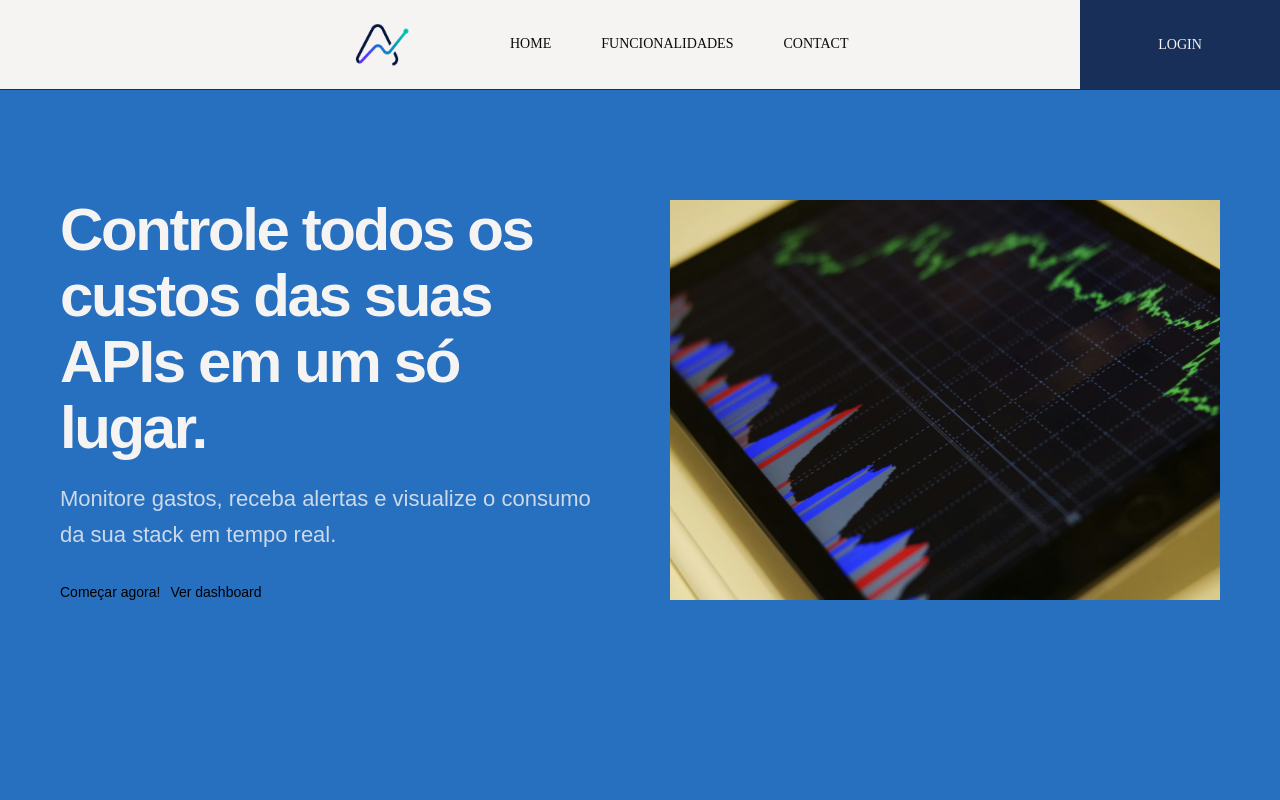
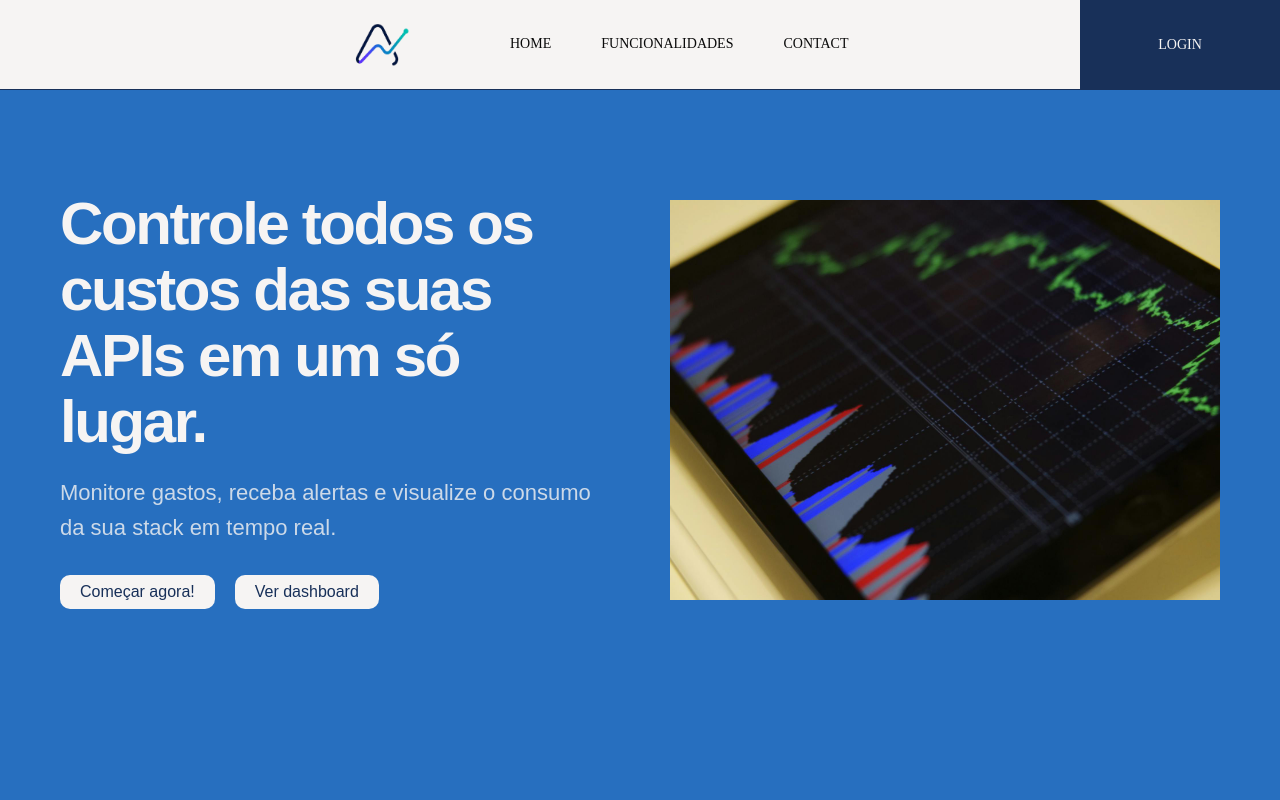
Before and after one commit to CaduValezzi/Custe_AI, a Next.js app: page / in a window 1280 px wide. Shown: the top 800 px of the page. Built offline with nearby package versions, Linux system fonts and the light colour scheme; a web font is replaced by a local one.

Commit message:
feat(hero): enhance action button styles and adjust layout for improved usability

```diff
--- a/src/components/templates/hero/styles.module.scss
+++ b/src/components/templates/hero/styles.module.scss
@@ -63,12 +63,25 @@
     display: flex;
     align-items: center;
 
-    gap: 1rem;
+    gap: 2rem;
 
     margin-top: 1rem;
 
-    font-size: 1.4rem;
-
+    font-size: 1.6rem;
+    font-weight: 500;
+    color: var(--color-dark-blue);
+    button{
+        // border: 0.2rem solid var(--color-dark-blue);
+        background-color: var(--color-white);
+        border-radius: 1rem;
+        padding: 0.5rem 2rem;
+        cursor: pointer;
+        transition: ease-in-out 200ms;
+        &:hover{
+            background-color: var(--color-dark-blue);
+            color: var(--color-white);
+        }
+    }
   }
 
   &__visual {
```
